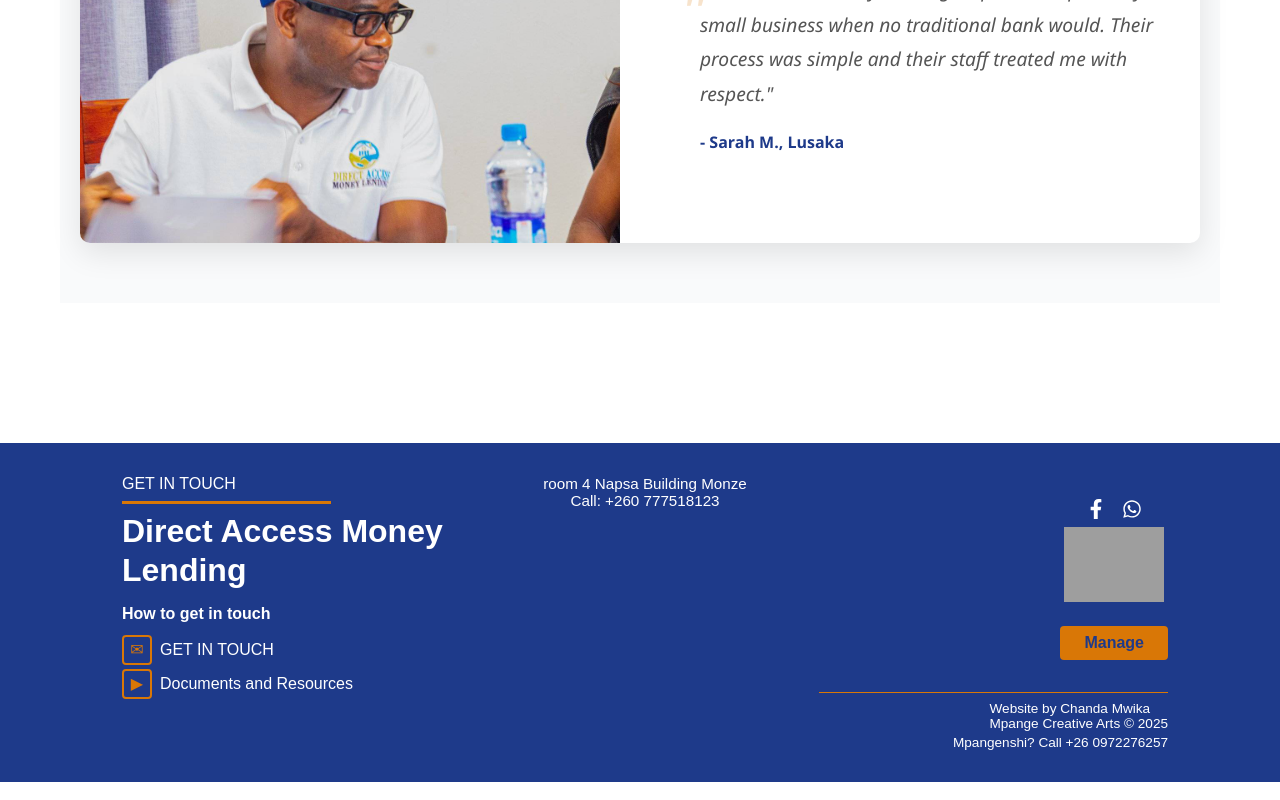
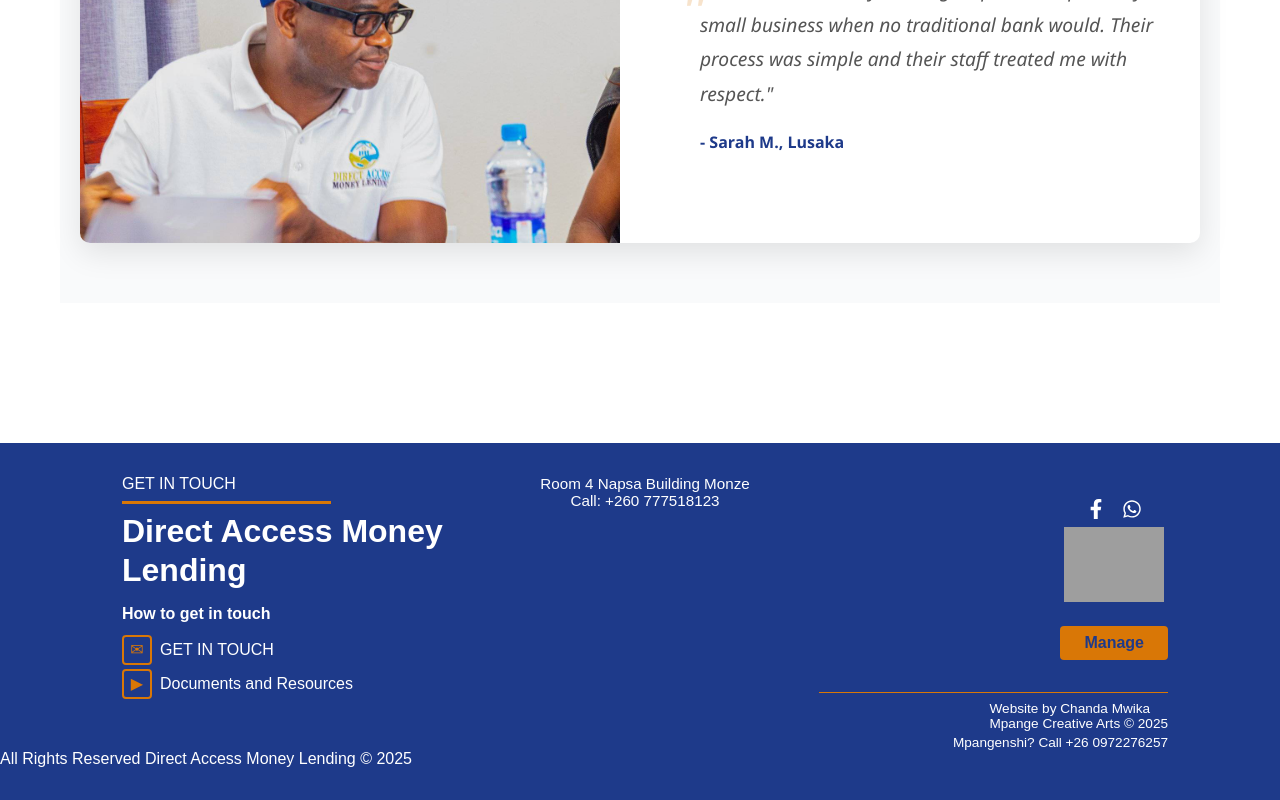
Before and after one commit to nyakamadev/finaldaml, a React (Create React App) app: page /about in a window 1280 px wide. Shown: the part 4191-4991 px from the top of the page. Built offline with nearby package versions, Linux system fonts and the light colour scheme; grey boxes are pictures that could not be loaded.

Commit message:
Updated multiple pages and assets

```diff
--- a/src/components/ClientCard.js
+++ b/src/components/ClientCard.js
@@ -48,7 +48,7 @@ const ClientCard = () => {
             fontWeight: '600'
           }}>
             Already a<br />
-            <span style={{ color: '#FFDB58' }}>client?</span>
+            <span style={{ color: '#D97706' }}>client?</span>
           </h2>
 
           <div style={{ marginBottom: '2rem' }}>
@@ -73,13 +73,13 @@ const ClientCard = () => {
               <br/>Next Option 1 <strong>'Enter Merchant Code'</strong>
               <br/> Enter: <strong>DIRECTAML</strong> as 'Merchant Code'
               <br/> Enter: <strong>Amount to pay</strong>
-              <br/> Enter: <strong>Your NRC No. eg. 421345/88/1 and Branch name eg Mbala</strong> <br/>
+              <br/> Enter: <strong>Your NRC No. eg. ******/**/* and Branch name eg Mbala</strong> <br/>
               Are you Stuck??  <br/>Call us <strong>+260777518123</strong>
             </p>
           </div>
 
           <button style={{
-            backgroundColor: '#FFDB58',
+            backgroundColor: '#D97706',
             color: 'white',
             padding: '12px 30px',
             borderRadius: '25px',
--- a/src/components/Footer.css
+++ b/src/components/Footer.css
@@ -175,6 +175,23 @@
   border-top: 1px solid #D97706; /* Mustard yellow */
 }
 
+.credits p {
+  margin: 0;
+}
+
+/* Copyright */
+.footer-copyright {
+  text-align: center;
+  padding: 1rem 0;
+  font-size: 0.9rem;
+  border-top: 1px solid rgba(255, 255, 255, 0.2); /* Subtle white line */
+  margin-top: 1rem;
+}
+
+.footer-copyright p {
+  margin: 0;
+}
+
 /* ========================================
    RESPONSIVE BREAKPOINTS
    ======================================== */
@@ -219,4 +236,9 @@
   .social-and-logo {
     gap: 0.75rem;
   }
+
+  .footer-copyright {
+    padding: 0.75rem 0;
+    font-size: 0.85rem;
   }
+}
--- a/src/components/Footer.js
+++ b/src/components/Footer.js
@@ -41,9 +41,8 @@ const Footer = () => {
         {/* Center column */}
         <div className="footer-center">
           <p>
-          room 4 Napsa Building Monze <br />
-          Call: +260 777518123  <br />
-
+            Room 4 Napsa Building Monze <br />
+            Call: +260 777518123 <br />
           </p>
         </div>
 
@@ -66,6 +65,9 @@ const Footer = () => {
           </div>
         </div>
       </div>
+      <div className="footer-copyright">
+        <p>All Rights Reserved Direct Access Money Lending © 2025</p>
+      </div>
     </footer>
   );
 };
```
Lines whose indentation alone changed are shown as unchanged.
